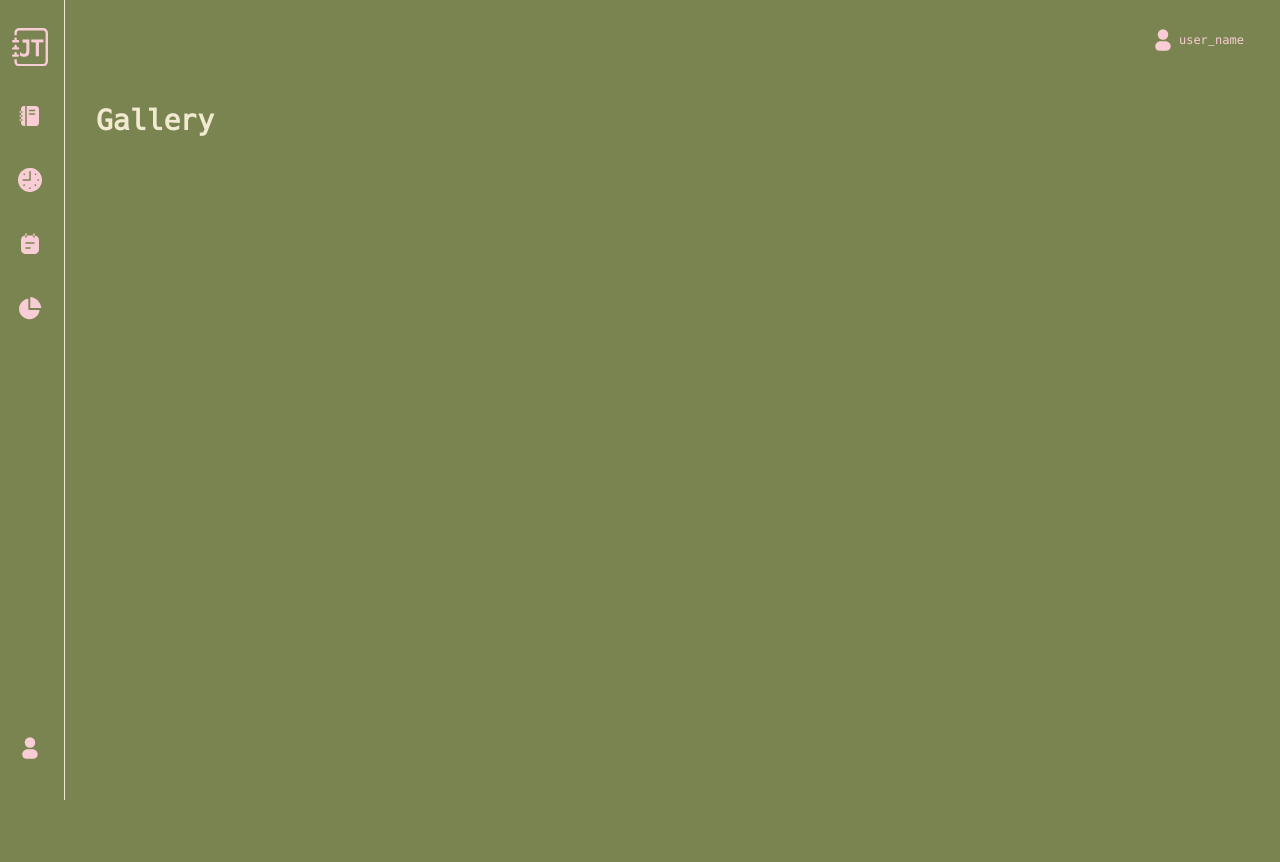
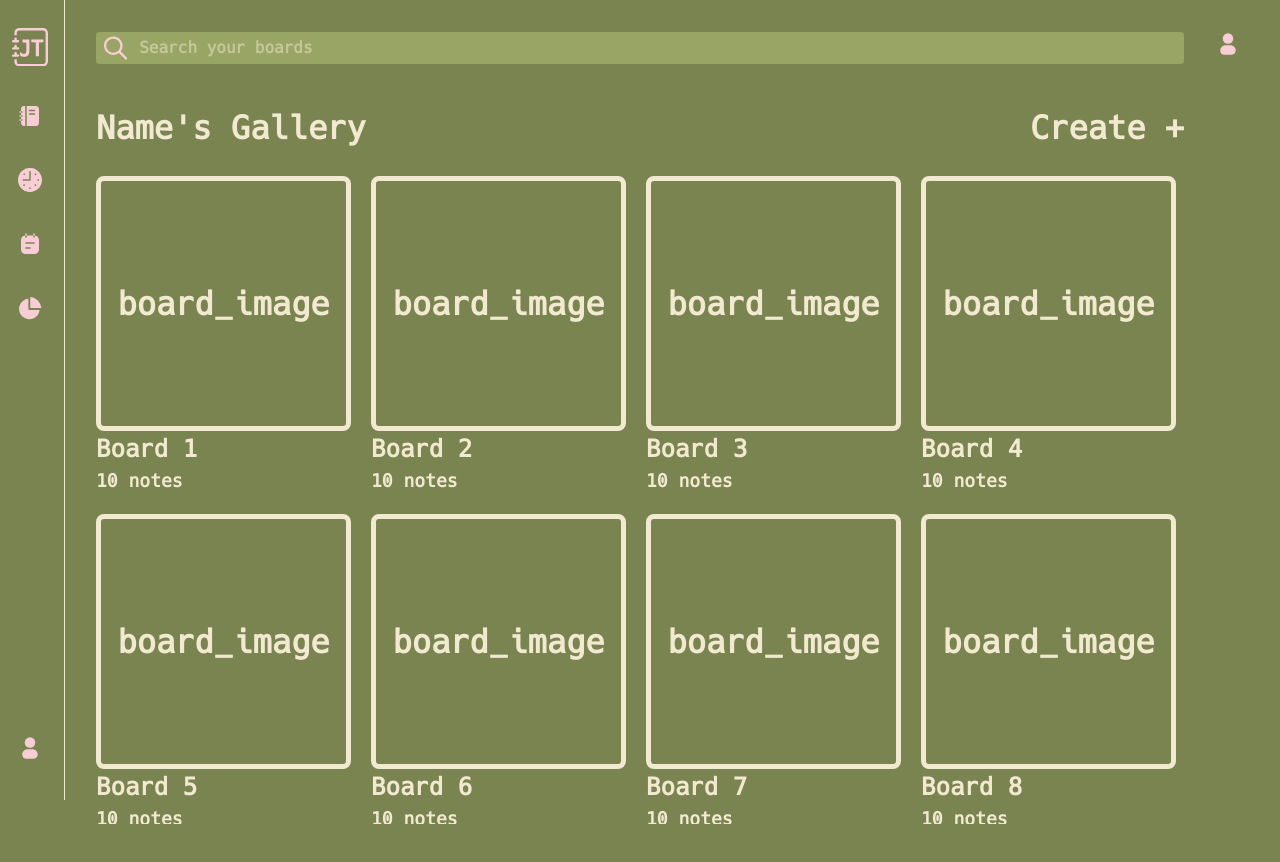
Before and after one commit to SuliR123/Journal-Time, a Next.js app in the folder frontend/: page /gallery in a window 1280 px wide. Before the commit the page ends 800 px from the top, so only its background shows below. Built offline with nearby package versions, Linux system fonts and the light colour scheme.

Commit message:
created initial gallery page + modified search component + changed overlay component list display + slight navbar change + 50% done with board component

```diff
--- a/frontend/app/gallery/[boardId]/page.tsx
+++ b/frontend/app/gallery/[boardId]/page.tsx
@@ -1,5 +1,5 @@
 
-export default async function Board({params} : {params : Promise<{boardId : string}>}) {
+export default async function BoardPage({params} : {params : Promise<{boardId : string}>}) {
     const { boardId } = await params
 
     return (
--- a/frontend/app/gallery/page.tsx
+++ b/frontend/app/gallery/page.tsx
@@ -1,9 +1,33 @@
+import Board from "@/components/board";
+import {BoardParams} from "@/components/board"
+import Scroll from "@/components/scroll";
+import SearchBar from "@/components/search_bar";
 
 export default function Gallery() {
+
+    const dummyData = [1, 2, 3, 4, 5, 6, 7, 8, 9, 10, 11, 12, 13, 14, 15, 16]
+
     return (
-        <div className="flex flex-col font-hack font-bold w-full h-[100vh] justify-center items-center">
-            <div className="flex flex-col w-[85%] h-[75%] items-start text-[28px]">
-                <span>Gallery</span>
+        <div className="flex flex-col w-full h-[100vh] items-center">
+            <div className="flex flex-col items-start w-[85%]">
+                <div className="h-[4vh]"/>
+                <SearchBar full={true} background={true} placeholder="Search your boards"/>
+            </div>
+            <div className="flex flex-col font-hack font-bold w-full h-full justify-center items-center">
+                <div className="flex flex-col w-[85%] h-[90%] justify-between items-start text-[32px] gap-4">
+                    <div className="flex flex-row justify-between items-center w-full">
+                        <span>Name's Gallery</span>
+                        <span>Create +</span>
+                    </div>
+                    <div className="h-[90%]">
+                        <Scroll vertical={true}> {/*TODO: LOAD REAL INFO HERE + CHANGE TO REAL BOARD CARDS */}
+                            {dummyData.map((value: number, index: number) =>
+                                <Board name={`Board ${value}`} numNotes={10} id={index} key={index}/>
+                            )} {/* Display number of notes in the board, other metadata like date created maybe*/}
+                        </Scroll>
+                    </div>
+
+                </div>
             </div>
         </div>
     )
--- /dev/null
+++ b/frontend/components/board.tsx
@@ -0,0 +1,21 @@
+'use client'
+
+export interface BoardParams {
+    name: string
+    numNotes: number
+    id: number
+}
+
+export default function Board({name, numNotes, id} : BoardParams) {
+    return (
+        <div className="flex flex-col justify-center items-center aspect-square font-hack font-bold">
+            <div className="w-full h-full border-5 text-text-color rounded-lg flex items-center justify-center">
+                <span>board_image</span>
+            </div>
+            <div className="flex flex-col items-start w-full">
+                <span className="text-[24px]">{name}</span>
+                <span className="text-[18px]">{numNotes} notes</span>
+            </div>
+        </div>
+    )
+}
--- a/frontend/components/nav_bar.tsx
+++ b/frontend/components/nav_bar.tsx
@@ -41,8 +41,8 @@ export default function NavBar() {
                 </div>
                 {hover && <SVGLine lineHeight={height} horizontal={false} strokeWidth={1}/>}
             </div>
-            <div className="pt-7 pr-9 pointer-events-auto">
-                <IconLink icon={<ProfileIcon/>} link="/profile" displayText="user_name"/>
+            <div className="pt-8 pr-9 pointer-events-auto">
+                <IconLink icon={<ProfileIcon/>} link="/profile"/>
             </div>
         </div>
     </div>)
--- a/frontend/components/overlay_component.tsx
+++ b/frontend/components/overlay_component.tsx
@@ -21,14 +21,11 @@ interface OverlayComponentParams {
     onMount?: () => void
 }
 
-function createBodyComponent(bodyParam : BodyParam, lineWidth: number, index: number) {
+function createBodyComponent(bodyParam : BodyParam, index: number) {
     return (
-        <div className="flex flex-col justify-between items-center gap-2 py-2" key={index}>
-            <div className="flex w-full flex-row justify-between font-bold font-hack text-[16px]">
-                <span>{bodyParam.title}</span>
-                <span>{bodyParam.value}</span>
-            </div>
-            <SVGLine horizontal={true} strokeWidth={2} lineHeight={lineWidth}/>
+        <div className="flex w-full flex-row justify-between font-bold font-hack text-[16px]" key={index}>
+            <span>{bodyParam.title}</span>
+            <span>{bodyParam.value}</span>
         </div>
     )
 }
@@ -67,8 +64,10 @@ export default function OverlayComponent({ header, subheading1, subheading2, bod
                         </div>
                     </div>
 
-                    <div className="flex flex-col items-start justify-center py-4 w-full h-[75%]">
-                        {body.map((item, index) => (createBodyComponent(item, width, index)))}
+                    <div className="flex flex-col items-start justify-center w-full h-[70%]">
+                        <div className="flex flex-col items-start justify-center divide-y-2 w-full gap-4 border-b-2">
+                            {body.map((item, index) => (createBodyComponent(item, index)))}
+                        </div>
                     </div>
 
                     <div className="flex w-full flex-row justify-center items-center">
--- a/frontend/components/scroll.tsx
+++ b/frontend/components/scroll.tsx
@@ -5,10 +5,18 @@ interface ScrollParams {
 }
 
 export default function Scroll({ vertical = false, children } : ScrollParams) {
-    const dir = (vertical) ? "grid-col-2 grid-flow-row overflow-y-auto gap-3 w-full h-full" : "grid-rows-2 grid-flow-col overflow-x-auto gap-3 w-full h-full"
+
+    /*
+    There should be:
+    a minimum number of columns (2)
+    size of items in the grid should increase in size until another item could be fit into the row (max size for items essentially)
+    number of columns changes dynamically
+    */
+
+    const dir = (vertical) ? "grid-cols-2 md:grid-cols-4 grid-flow-row overflow-y-auto gap-5 pr-2" : "grid-rows-2 grid-flow-col overflow-x-auto gap-5"
     return (
         <div className={`
-                grid ${dir}
+                grid ${dir} w-full h-full
                 [&::-webkit-scrollbar]:w-2
                 [&::-webkit-scrollbar]:h-2
                 [&::-webkit-scrollbar-track]:bg-bg-color
--- a/frontend/components/search_bar.tsx
+++ b/frontend/components/search_bar.tsx
@@ -1,20 +1,28 @@
+'use client'
 import SearchIcon from "@/public/search.svg"
 import { useState } from "react"
 
 interface SearchBarProps {
     background?: boolean
+    full?: boolean
+    placeholder?: string
 }
 
-export default function SearchBar({ background = false } : SearchBarProps) {
+export default function SearchBar({ background = false, full = false, placeholder = "Search..." } : SearchBarProps) {
     const [searchText, setSearch] = useState("")
     const backgroundColor = background ? "bg-background-color backdrop-brightness-125" : ""
     const brightness = background ? "backdrop-brightness-125" : ""
+    const width = full ? "w-full" : "w-[50%] max-w-[25vw]"
+    const justify = full ? "justify-start" : "justify-end"
 
+    // TODO: Create search drop down
+    // TODO: REACH GOAL: Make it look like the pintrest dropdown
     return (
-        <div className={`h-8 ${backgroundColor} rounded-sm`}>
-            <div className={`flex flex-row justify-center items-center fill-icon-color hover:fill-text-color gap-3 h-8 ${brightness}`}>
+        <div className={`${width} h-8 ${backgroundColor} rounded-sm`}>
+            <div className={`flex flex-row ${justify} items-center fill-icon-color hover:fill-text-color gap-3 h-8 ${brightness} ${background ? "pl-2" : ""}`}>
                 <SearchIcon className={`w-6 h-6`}/>
-                <input
+                <div className={full ? "w-full" : "w-[50%]"}>
+                    <input
                     id="searchBox"
                     value={searchText}
                     onChange={(e) =>
@@ -25,9 +33,10 @@ export default function SearchBar({ background = false } : SearchBarProps) {
                                 // TODO call search function
                             }
                         }}
-                    placeholder="Type something..."
-                    className={`resize-none whitespace-nowrap overflow-x-scroll [scrollbar-width:none] [-ms-overflow-style:none] [&::-webkit-scrollbar]:hidden overflow-hidden focus:outline-none text-nowrap font-bold font-hack`}
-                />
+                    placeholder={placeholder}
+                    className={`w-full whitespace-nowrap overflow-x-scroll [scrollbar-width:none] [-ms-overflow-style:none] [&::-webkit-scrollbar]:hidden overflow-hidden focus:outline-none text-nowrap font-bold font-hack`}
+                    />
+                </div>
             </div>
         </div>
     )
--- a/frontend/components/text_input.tsx
+++ b/frontend/components/text_input.tsx
@@ -26,7 +26,7 @@ interface SubmissionProps {
     title: string
     setTitle: Dispatch<SetStateAction<string>>
     placeholder: string
-    size: number
+    big: boolean
 }
 
 function getNumberOfWords(text: string): number {
@@ -105,18 +105,19 @@ function getLocationData(setLocationData: Dispatch<SetStateAction<LocationData>>
     }
 }
 
-function SubmissionComponents({title, setTitle, placeholder, size} : SubmissionProps) {
+function SubmissionComponents({title, setTitle, placeholder, big} : SubmissionProps) {
     return (
         <div className="flex flex-row w-full h-full justify-between items-center">
-            <InputArea title={title} setTitle={setTitle} placeholder={placeholder} size={size}/>
+            <InputArea title={title} setTitle={setTitle} placeholder={placeholder} big={big}/>
             <SearchBar />
         </div>
     )
 }
 
-function InputArea({title, setTitle, placeholder, size} : SubmissionProps) {
+function InputArea({title, setTitle, placeholder, big} : SubmissionProps) {
 
-    const className = `resize-none whitespace-nowrap overflow-x-scroll [scrollbar-width:none] [-ms-overflow-style:none] [&::-webkit-scrollbar]:hidden overflow-hidden focus:outline-none text-nowrap font-bold font-hack w-full h-full text-[${size}px]`
+    const text = big ? "text-[40px]" : "text-[18px]"
+    const className = `resize-none whitespace-nowrap overflow-x-scroll [scrollbar-width:none] [-ms-overflow-style:none] [&::-webkit-scrollbar]:hidden overflow-hidden focus:outline-none text-nowrap font-bold font-hack w-full h-full ${text}`
 
     return (
         <input
@@ -181,9 +182,14 @@ export default function TextInput() {
   return (
     <div className="relative flex items-center justify-center flex-col gap-3 h-full">
         <OverlayComponent
-            header={<SubmissionComponents title={title} setTitle={setTitle} placeholder="Title..." size={40}/>}
+            header={<SubmissionComponents title={title} setTitle={setTitle} placeholder="Title..." big={true}/>}
             subheading1={<span>Date: {date.toLocaleDateString()}</span>}
-            subheading2={<InputArea title={locationName} setTitle={setLocationName} placeholder="location" size={18}/>}
+            subheading2={
+                <div className="flex flex-row gap-2">
+                    <span>Location:</span>
+                    <InputArea title={locationName} setTitle={setLocationName} placeholder="type..." big={false}/>
+                </div>
+            }
             show={popup}
             body={[
                 {title: "Word Count", value: `${numWords}`},
```
